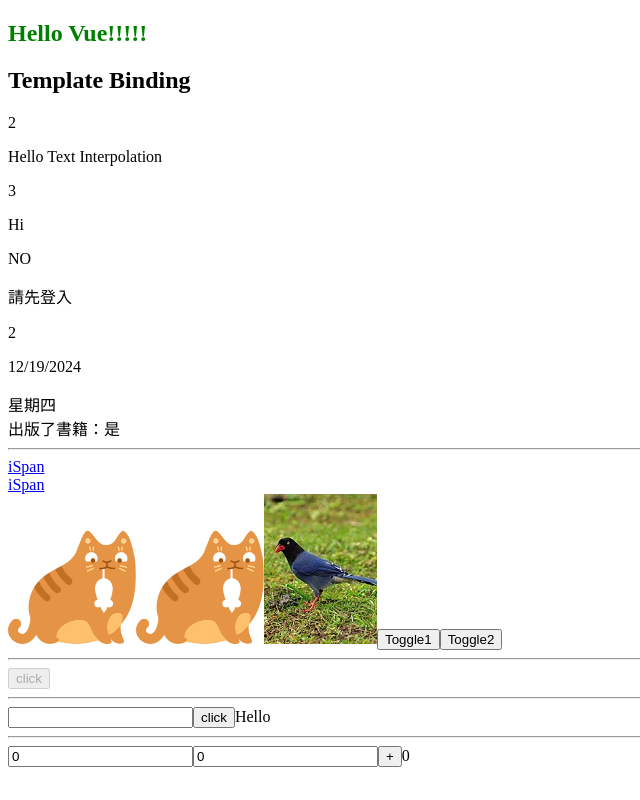
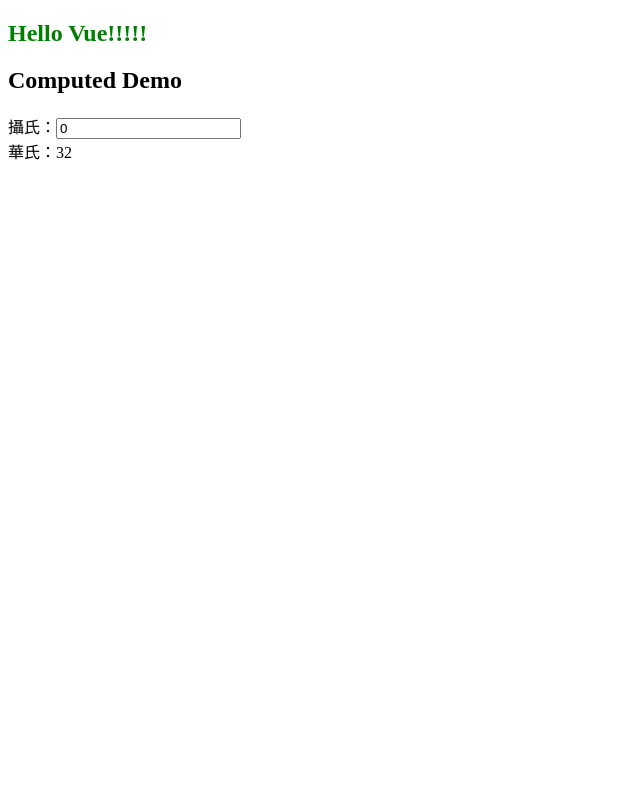
Before and after one commit to HsiaoHungWang/vue-app2024, a Vue app: page / in a window 1280 px wide. Shown: the whole page, without its empty margins (0-640 px from the left). Built offline with nearby package versions, Linux system fonts and the light colour scheme.

Commit message:
攝氏轉華氏

```diff
--- a/src/App.vue
+++ b/src/App.vue
@@ -1,5 +1,6 @@
 <script setup>
 import BindingComponent from './components/BindingComponent.vue';
+import ComputedDemo from './components/ComputedDemo.vue';
 import FirstComponent from './components/FirstComponent.vue';
 import MyComponent from './components/MyComponent.vue';
 
@@ -11,8 +12,9 @@
 
 <template>
  <h2>Hello Vue!!!!!</h2>
-<BindingComponent></BindingComponent>
-<!-- <MyComponent></MyComponent>
+ <ComputedDemo></ComputedDemo>
+<!--<BindingComponent></BindingComponent>
+ <MyComponent></MyComponent>
  <FirstComponent></FirstComponent>
 <SecondComponent></SecondComponent>  -->
 
--- /dev/null
+++ b/src/components/ComputedDemo.vue
@@ -0,0 +1,18 @@
+<script setup>
+import { ref } from 'vue';
+
+    const celsius = ref(0)
+</script>
+
+<template>
+    <div>
+<h2>Computed Demo</h2>
+<div>
+攝氏：<input type="text" v-model="celsius" /></div>
+<div>華氏：{{ (celsius * 9 / 5) + 32 }}</div>
+    </div>
+</template>
+
+<style lang="css" scoped>
+
+</style>
```
